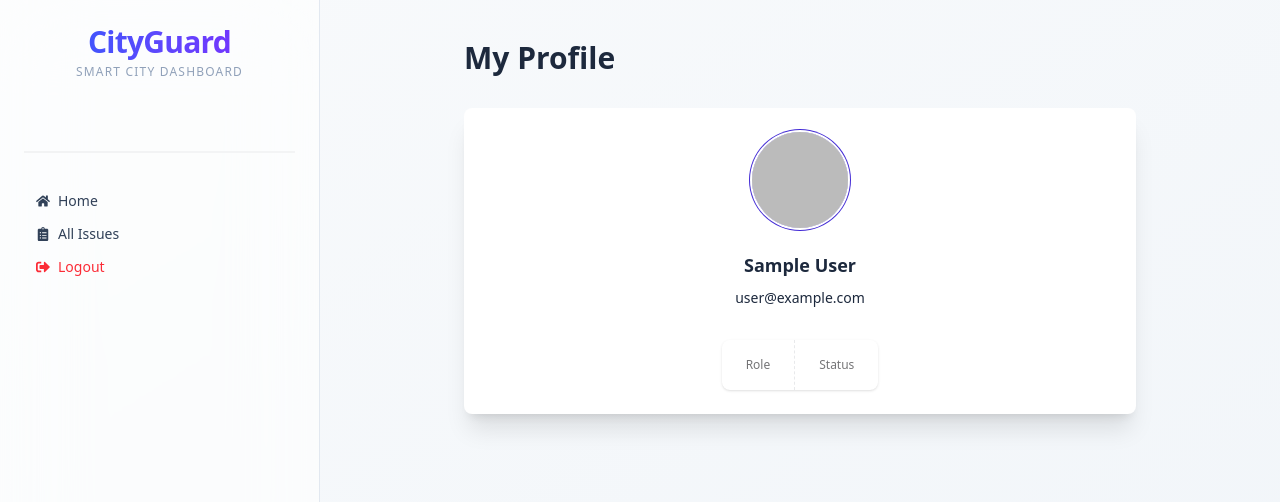
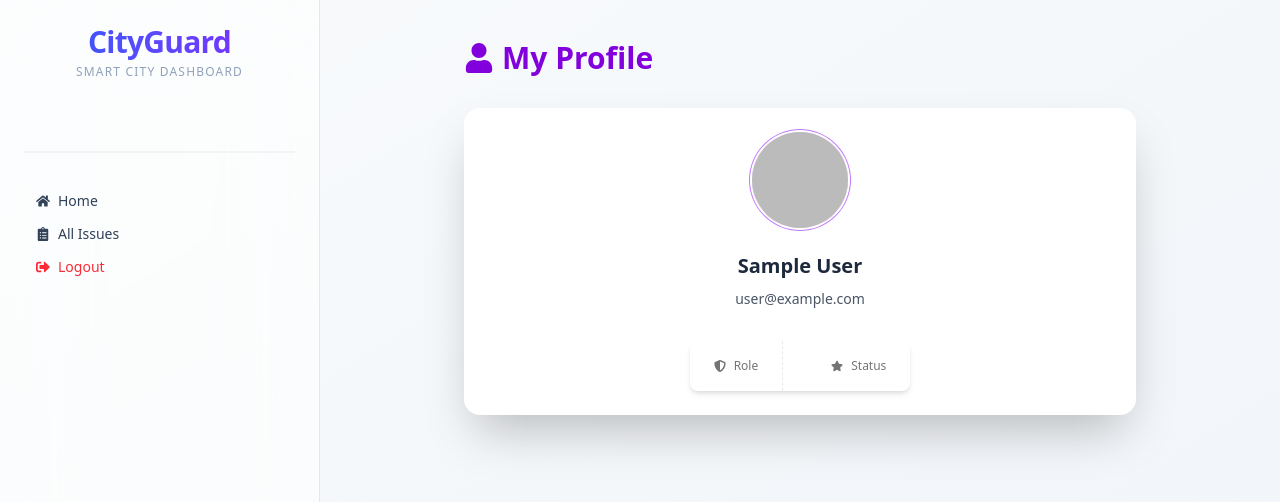
Before and after one commit to raihan-naime/City-Guard-Client, a React (Vite) app: page /dashboard/profile in a window 1280 px wide. Shown: the top 502 px of the page. Built offline with nearby package versions, Linux system fonts and the light colour scheme; no server answers; sample sign-in values are in the browser's storage.

Commit message:
added profile

```diff
--- a/src/pages/Dashboard/Admin/AdminPayments.jsx
+++ b/src/pages/Dashboard/Admin/AdminPayments.jsx
@@ -1,74 +1,120 @@
 import { useQuery } from "@tanstack/react-query";
 import useAxiosSecure from "../../../hooks/useAxiosSecure";
 import { motion } from "framer-motion";
-import { FaDollarSign, FaUser, FaClipboardList } from "react-icons/fa";
+import {
+  FaDollarSign,
+  FaUser,
+  FaClipboardList,
+  FaCalendarAlt,
+} from "react-icons/fa";
 
 const AdminPayments = () => {
   const axiosSecure = useAxiosSecure();
 
   const { data: payments = [] } = useQuery({
-        queryKey: ['admin-payments'],
+    queryKey: ["admin-payments"],
     queryFn: async () => {
-            const res = await axiosSecure.get('/payments');
+      const res = await axiosSecure.get("/payments");
       return res.data;
-        }
+    },
   });
 
   return (
     <motion.div
-            className="p-6 bg-gradient-to-r from-green-50 to-blue-50 rounded-lg shadow-lg"
+      className="p-6 bg-gradient-to-r from-purple-50 via-pink-50 to-yellow-50 rounded-2xl shadow-2xl"
       initial={{ opacity: 0 }}
       animate={{ opacity: 1 }}
       transition={{ duration: 0.7 }}
     >
       <motion.h2
-                className="text-3xl font-bold mb-6 flex items-center gap-3 text-green-700"
+        className="text-3xl font-bold mb-6 flex items-center gap-3 text-purple-700"
         initial={{ opacity: 0, y: -20 }}
         animate={{ opacity: 1, y: 0 }}
-                whileHover={{ scale: 1.03 }}
+        whileHover={{ scale: 1.05, color: "#d53f8c" }}
         transition={{ duration: 0.5 }}
       >
-                <FaClipboardList /> All Payments
+        <FaClipboardList className="text-pink-500" /> All Payments
       </motion.h2>
 
-            <div className="overflow-x-auto">
+      <div className="overflow-x-auto rounded-lg">
         <motion.table
-                    className="table w-full text-left rounded-lg overflow-hidden shadow-md"
+          className="table w-full text-left rounded-lg overflow-hidden shadow-lg"
           initial={{ opacity: 0 }}
           animate={{ opacity: 1 }}
           transition={{ duration: 0.6, delay: 0.2 }}
         >
-                    <thead className="bg-gradient-to-r from-green-500 to-blue-500 text-white">
+          <thead className="bg-gradient-to-r from-pink-500 via-purple-500 to-indigo-500 text-white">
             <tr>
-                            <th className="p-3 flex items-center gap-2"><FaUser /> User</th>
-
-                            <th className="p-3 flex items-center gap-2"><FaDollarSign /> Amount</th>
-
-                            <th className="p-3">Purpose</th>
-                            <th className="p-3">Transaction ID</th>
-                            <th className="p-3">Date</th>
+              <th className="p-3">
+                <div className="flex items-center gap-2">
+                  <FaUser /> User
+                </div>
+              </th>
+              <th className="p-3">
+                <div className="flex items-center gap-2">
+                  <FaDollarSign /> Amount
+                </div>
+              </th>
+              <th className="p-3">
+                <div className="flex items-center gap-2">Purpose</div>
+              </th>
+              <th className="p-3">
+                <div className="flex items-center gap-2">Transaction ID</div>
+              </th>
+              <th className="p-3">
+                <div className="flex items-center gap-2">
+                  <FaCalendarAlt /> Date
+                </div>
+              </th>
             </tr>
           </thead>
+
           <tbody>
-                        {payments.map(pay => (
+            {payments.map((pay) => (
               <motion.tr
                 key={pay._id}
-                                className="even:bg-gray-100 hover:bg-green-50 cursor-pointer"
+                className="even:bg-pink-50 odd:bg-purple-50 hover:bg-yellow-100 cursor-pointer transition-all duration-300 rounded-lg"
                 initial={{ opacity: 0, y: 10 }}
                 animate={{ opacity: 1, y: 0 }}
                 transition={{ duration: 0.5 }}
-                                whileHover={{ scale: 1.02, boxShadow: "0px 8px 20px rgba(0,0,0,0.1)" }}
+                whileHover={{
+                  scale: 1.03,
+                  boxShadow: "0px 10px 25px rgba(0,0,0,0.15)",
+                }}
               >
                 <td className="p-3">
-                                    <div>
-                                        <div className="font-bold">{pay.user?.name || 'Unknown'}</div>
-                                        <div className="text-xs opacity-50">{pay.user?.email}</div>
+                  <motion.div whileHover={{ scale: 1.05 }}>
+                    <div className="font-bold text-purple-700">
+                      {pay.user?.name || "Unknown"}
                     </div>
+                    <div className="text-xs opacity-60 text-gray-600">
+                      {pay.user?.email}
+                    </div>
+                  </motion.div>
                 </td>
-                                <td className="p-3 text-green-600 font-semibold">{pay.amount}</td>
-                                <td className="p-3">{pay.purpose}</td>
-                                <td className="p-3 font-mono text-gray-700">{pay.transactionId}</td>
-                                <td className="p-3">{new Date(pay.date).toLocaleDateString()}</td>
+                <td className="p-3">
+                  <motion.div
+                    className={`inline-block px-3 py-1 rounded-full font-semibold text-white ${
+                      pay.amount > 100 ? "bg-pink-500" : "bg-purple-500"
+                    }`}
+                    whileHover={{ scale: 1.1, rotate: 1 }}
+                  >
+                    ${pay.amount}
+                  </motion.div>
+                </td>
+                <td className="p-3">
+                  <motion.div whileHover={{ scale: 1.05, color: "#d53f8c" }}>
+                    {pay.purpose}
+                  </motion.div>
+                </td>
+                <td className="p-3 font-mono text-gray-700 hover:text-pink-600 transition-colors">
+                  {pay.transactionId}
+                </td>
+                <td className="p-3">
+                  <motion.div whileHover={{ scale: 1.05, color: "#805ad5" }}>
+                    {new Date(pay.date).toLocaleDateString()}
+                  </motion.div>
+                </td>
               </motion.tr>
             ))}
           </tbody>
--- a/src/pages/Dashboard/Profile/Profile.jsx
+++ b/src/pages/Dashboard/Profile/Profile.jsx
@@ -2,6 +2,8 @@ import useAuth from "../../../hooks/useAuth";
 import useAxiosSecure from "../../../hooks/useAxiosSecure";
 import { useQuery } from "@tanstack/react-query";
 import Swal from "sweetalert2";
+import { motion } from "framer-motion";
+import { FaUser, FaStar, FaShieldAlt } from "react-icons/fa";
 
 const Profile = () => {
     const { user } = useAuth();
@@ -41,35 +43,84 @@ const Profile = () => {
 
     return (
         <div className="max-w-2xl mx-auto">
-            <h2 className="text-3xl font-bold mb-8">My Profile</h2>
-            <div className="card bg-base-100 shadow-xl">
+            <motion.h2
+                className="text-3xl font-bold mb-8 flex items-center gap-2 text-purple-700"
+                initial={{ opacity: 0, y: -20 }}
+                animate={{ opacity: 1, y: 0 }}
+                whileHover={{ scale: 1.03, color: "#805ad5" }}
+                transition={{ duration: 0.5 }}
+            >
+                <FaUser /> My Profile
+            </motion.h2>
+
+            <motion.div
+                className="card bg-white shadow-2xl rounded-2xl"
+                initial={{ opacity: 0, y: 20 }}
+                animate={{ opacity: 1, y: 0 }}
+                transition={{ duration: 0.6 }}
+                whileHover={{ scale: 1.02, boxShadow: "0px 15px 30px rgba(0,0,0,0.15)" }}
+            >
                 <div className="card-body items-center text-center">
-                    <div className="avatar">
-                        <div className="w-24 rounded-full ring ring-primary ring-offset-base-100 ring-offset-2">
+                    <motion.div
+                        className="avatar"
+                        initial={{ scale: 0 }}
+                        animate={{ scale: 1 }}
+                        transition={{ duration: 0.5 }}
+                        whileHover={{ scale: 1.1 }}
+                    >
+                        <div className="w-24 rounded-full ring ring-purple-400 ring-offset-base-100 ring-offset-2 overflow-hidden">
                             <img src={user?.photoURL || "https://i.ibb.co/5GzXkwq/user.png"} />
                         </div>
-                    </div>
-                    <h2 className="card-title mt-4">{user?.displayName}</h2>
-                    <p>{user?.email}</p>
+                    </motion.div>
 
-                    <div className="stats shadow mt-6">
-                         <div className="stat">
-                            <div className="stat-title">Role</div>
-                            <div className="stat-value text-primary text-2xl uppercase">{dbUser?.role}</div>
-                        </div>
-                        <div className="stat">
-                            <div className="stat-title">Status</div>
-                            <div className="stat-value text-secondary text-2xl uppercase">{dbUser?.subscriptionStatus}</div>
-                        </div>
+                    <motion.h2
+                        className="card-title mt-4 text-xl font-semibold"
+                        whileHover={{ scale: 1.05, color: "#805ad5" }}
+                        transition={{ duration: 0.3 }}
+                    >
+                        {user?.displayName}
+                    </motion.h2>
+
+                    <motion.p
+                        className="text-gray-600"
+                        whileHover={{ scale: 1.02, color: "#6b46c1" }}
+                    >
+                        {user?.email}
+                    </motion.p>
+
+                    <div className="stats shadow-md mt-6 flex justify-center gap-6">
+                         <motion.div
+                             className="stat"
+                             whileHover={{ scale: 1.05, color: "#805ad5" }}
+                         >
+                            <div className="stat-title flex items-center gap-2"><FaShieldAlt /> Role</div>
+                            <div className="stat-value text-purple-700 text-2xl uppercase">{dbUser?.role}</div>
+                        </motion.div>
+
+                        <motion.div
+                             className="stat"
+                             whileHover={{ scale: 1.05, color: "#f6ad55" }}
+                        >
+                            <div className="stat-title flex items-center gap-2"><FaStar /> Status</div>
+                            <div className="stat-value text-yellow-400 text-2xl uppercase">{dbUser?.subscriptionStatus}</div>
+                        </motion.div>
                     </div>
 
                     {dbUser?.subscriptionStatus === 'free' && (
-                        <div className="card-actions mt-6">
-                            <button onClick={handleSubscribe} className="btn btn-warning w-full">Subscribe for Premium (1000tk)</button>
-                        </div>
+                        <motion.div
+                            className="card-actions mt-6 w-full"
+                            whileHover={{ scale: 1.02 }}
+                        >
+                            <button
+                                onClick={handleSubscribe}
+                                className="btn bg-gradient-to-r from-purple-500 to-pink-500 text-white w-full hover:from-pink-500 hover:to-purple-500 shadow-lg transform transition-all duration-300"
+                            >
+                                Subscribe for Premium (1000tk)
+                            </button>
+                        </motion.div>
                     )}
                 </div>
-            </div>
+            </motion.div>
         </div>
     );
 };
```
Lines whose indentation alone changed are shown as unchanged.
